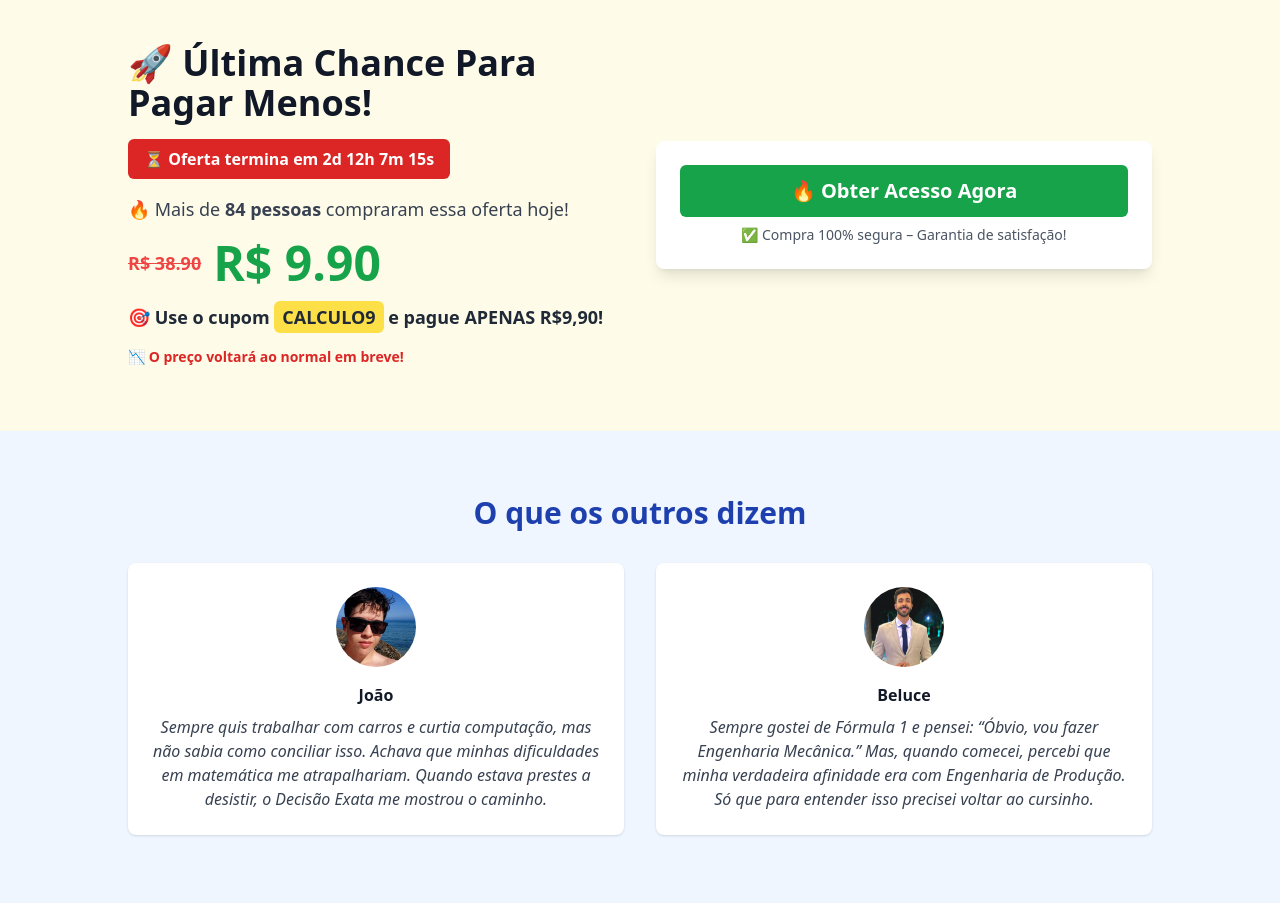
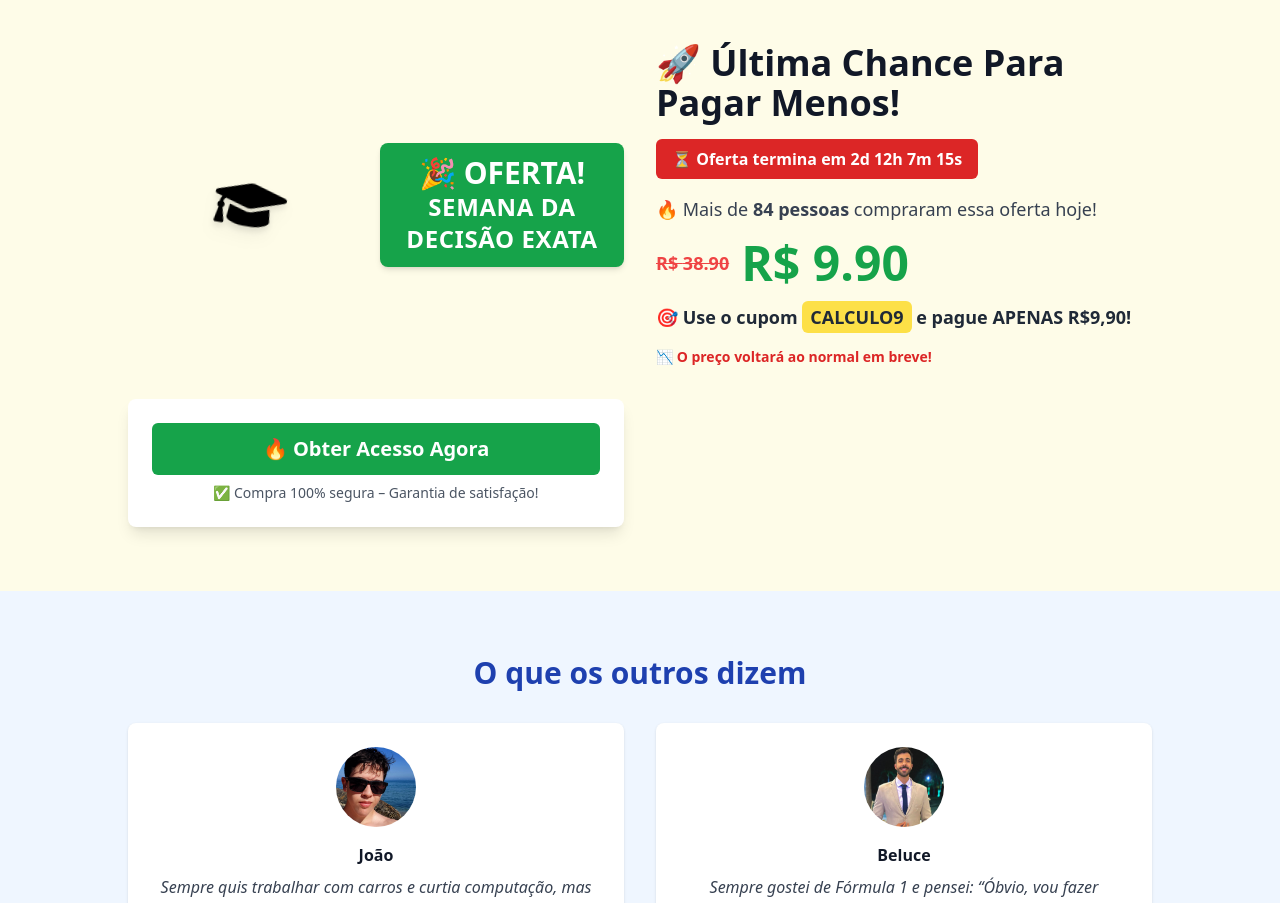
Before and after one commit to ryanviana/paid-cv, a React (Vite) app: page /payment in a window 1280 px wide. Shown: the part 1340-2243 px from the top of the page. Built offline with nearby package versions, Linux system fonts and the light colour scheme.

Commit message:
change on offer banner

```diff
--- /dev/null
+++ b/src/components/payment/OfferBanner.jsx
@@ -0,0 +1,46 @@
+import React from "react";
+import { motion } from "framer-motion";
+import { FaGraduationCap } from "react-icons/fa";
+
+const OfferBanner = () => {
+  return (
+    <motion.div
+      className="max-w-5xl w-full grid grid-cols-1 md:grid-cols-2 gap-2 items-center justify-center text-center py-1"
+      initial={{ opacity: 0, y: -10 }}
+      animate={{ opacity: 1, y: 0 }}
+      transition={{ duration: 0.6, ease: "easeOut" }}
+    >
+      {/* Animated Graduation Hat 🎓 with Black Border */}
+      <motion.div
+        className="flex justify-center items-center"
+        initial={{ rotate: -10 }}
+        animate={{ rotate: 10 }}
+        transition={{
+          repeat: Infinity,
+          repeatType: "reverse",
+          duration: 1.2,
+        }}
+      >
+        <FaGraduationCap className="text-[#000000] text-5xl md:text-7xl drop-shadow-lg" />
+      </motion.div>
+
+      {/* Discount Banner */}
+      <motion.div
+        className="px-6 py-3 bg-green-600 rounded-lg shadow-md inline-block"
+        initial={{ scale: 0.95 }}
+        animate={{ scale: 1 }}
+        transition={{ duration: 0.4, ease: "easeOut" }}
+      >
+        <span className="text-2xl md:text-3xl font-extrabold text-white">
+          🎉 OFERTA!
+        </span>
+        <br />
+        <span className="text-lg md:text-2xl font-extrabold text-white tracking-wide">
+          SEMANA DA DECISÃO EXATA
+        </span>
+      </motion.div>
+    </motion.div>
+  );
+};
+
+export default OfferBanner;
--- a/src/components/payment/OfferSection.jsx
+++ b/src/components/payment/OfferSection.jsx
@@ -1,6 +1,7 @@
 import React, { useState, useEffect } from "react";
 import { motion, AnimatePresence } from "framer-motion";
 import CheckoutForm from "./CheckoutForm";
+import OfferBanner from "./OfferBanner";
 
 const sectionVariant = {
   hidden: { opacity: 0, y: 50 },
@@ -64,6 +65,7 @@ const OfferSection = ({ originalPrice, discountedPrice }) => {
       className="py-8 md:py-16 px-4 md:px-6 bg-yellow-50 flex justify-center"
     >
       <div className="max-w-5xl w-full grid grid-cols-1 md:grid-cols-2 gap-8 items-center">
+        <OfferBanner />
         {/* Left Side - Offer Details */}
         <div className="text-left space-y-4">
           <h2 className="text-2xl md:text-4xl font-extrabold text-gray-900">
@@ -84,6 +86,7 @@ const OfferSection = ({ originalPrice, discountedPrice }) => {
               R$ {discountedPrice.toFixed(2)}
             </span>
           </div>
+
           <p className="text-base md:text-lg text-gray-800 font-bold">
             🎯 Use o cupom{" "}
             <span className="bg-yellow-300 px-2 py-1 rounded-md">CALCULO9</span>{" "}
```
